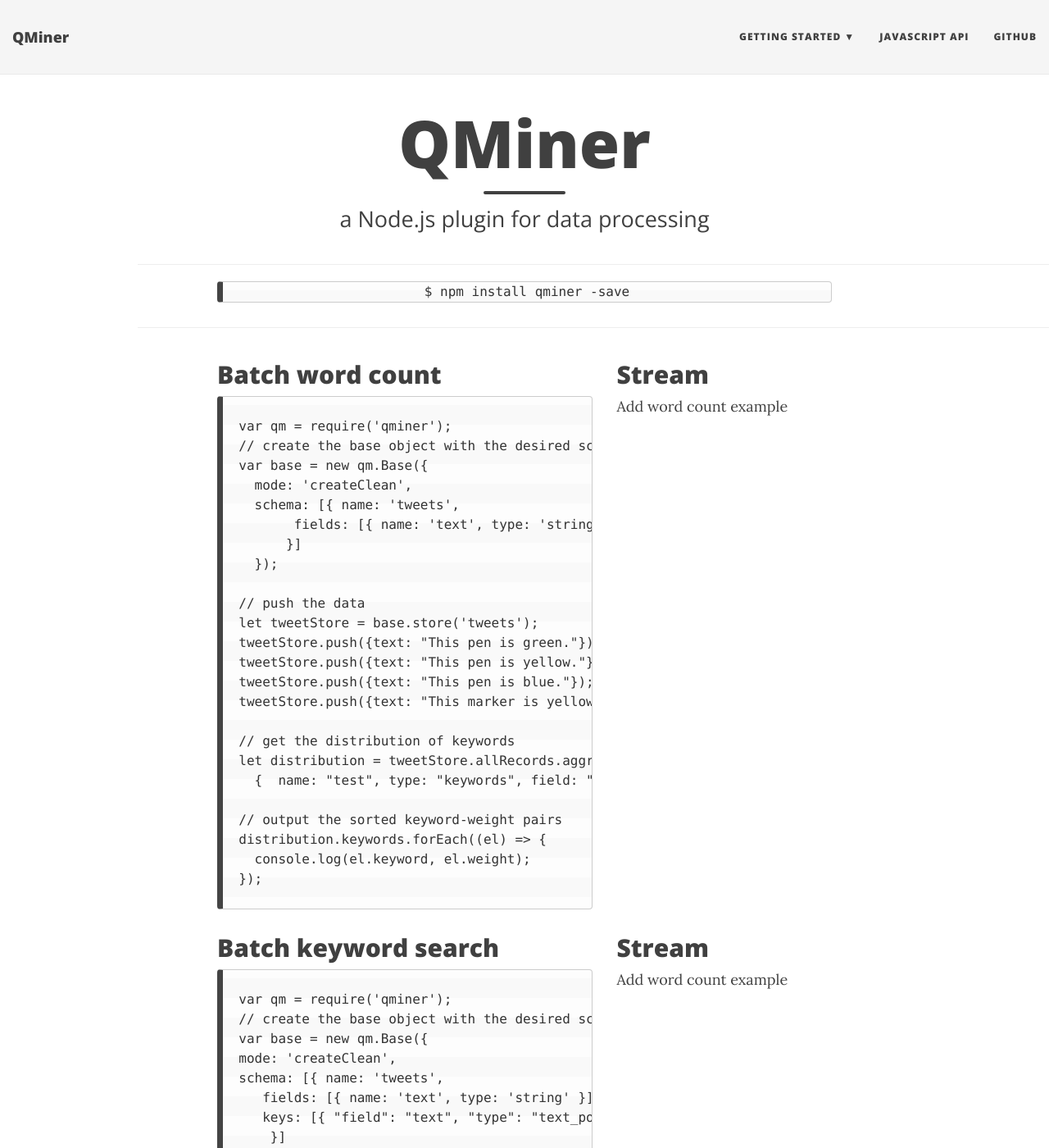
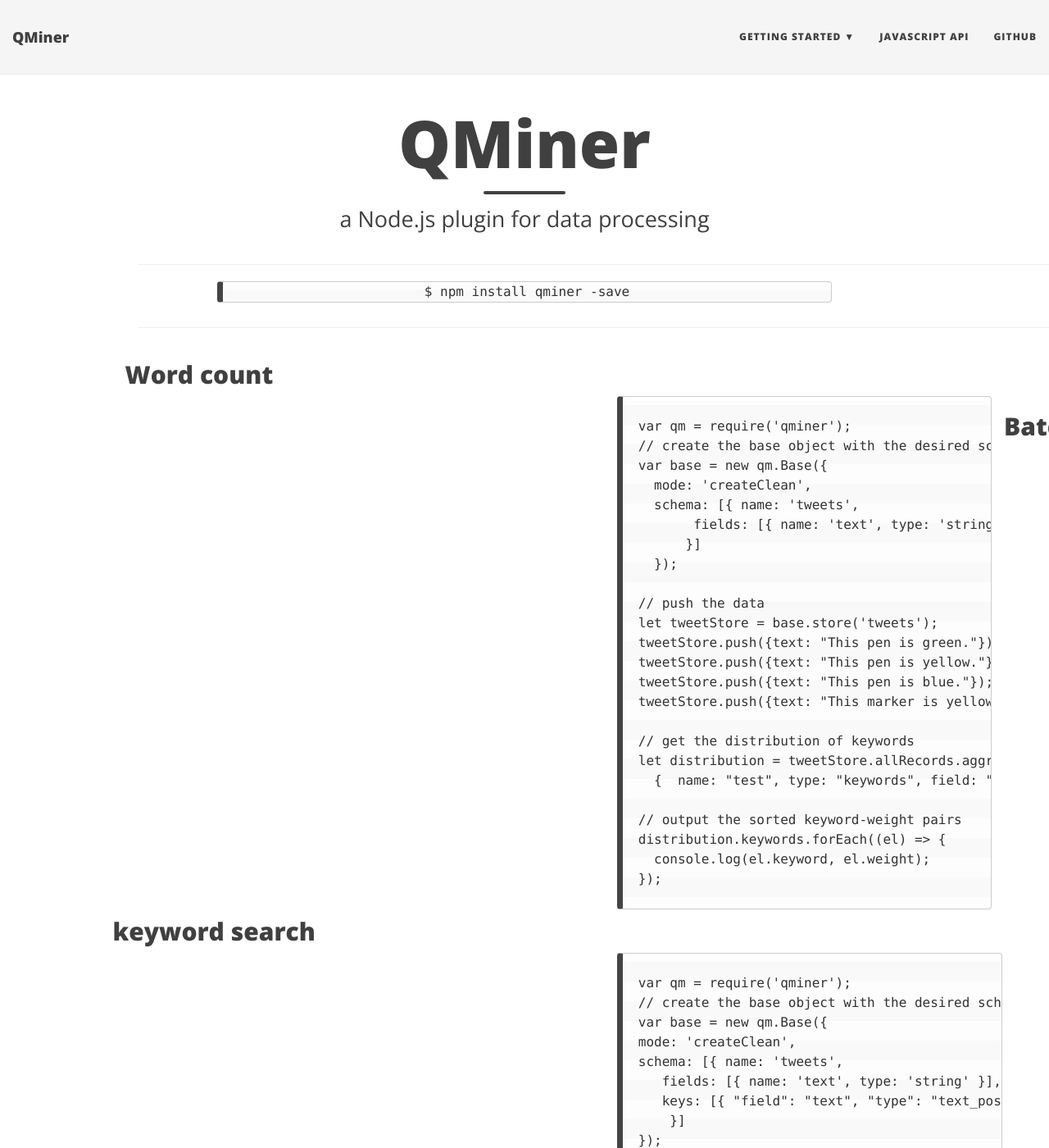
Before and after one commit to qminer/qminer.github.io, a Jekyll site: the page built from index.html, in a window 1280 px wide and 1400 px high. Shown: the whole window at 82% size. Built offline with Jekyll 4.4.1, drawn with Linux system fonts in a browser that asks for light colours; nearby versions of some CDN libraries; the list of posts is cut into pages by our own code; some of the changed text lies outside the part shown.

Commit message:
Changed to example list

```diff
--- a/index.html
+++ b/index.html
@@ -17,9 +17,12 @@
   <hr>
 
   <div class="row">
+    <h2 class="post-title"> Word count</h2>
     <div class="col-xl-5 col-lg-5 col-md-5 col-md-offset-1">
-      <h2 class="post-title"> Batch word count</h2>
-        <div class="highlighter-rouge"><div class="highlight"><pre class="highlight"><code>
+
+    </div>
+    <div class="col-xl-5 col-lg-5 col-md-5">
+       <div class="highlighter-rouge"><div class="highlight"><pre class="highlight"><code>
   var qm = require('qminer');
   // create the base object with the desired schema
   var base = new qm.Base({
@@ -45,17 +48,15 @@
     console.log(el.keyword, el.weight);
   });
       </code></pre></div></div>
-    </div>
-    <div class="col-xl-5 col-lg-5 col-md-5">
-      <h2 class="post-title"> Stream </h2>
-        Add word count example
-    </div>
   </div>
 
   <div class="row">
+    <h2 class="post-title"> Batch keyword search</h2>
     <div class="col-xl-5 col-lg-5 col-md-5 col-md-offset-1">
-      <h2 class="post-title"> Batch keyword search</h2>
-      <div class="highlighter-rouge"><div class="highlight"><pre class="highlight"><code>
+
+    </div>
+    <div class="col-xl-5 col-lg-5 col-md-5">
+     <div class="highlighter-rouge"><div class="highlight"><pre class="highlight"><code>
   var qm = require('qminer');
   // create the base object with the desired schema
   var base = new qm.Base({
@@ -85,16 +86,15 @@
   });
          </code></pre></div></div>
     </div>
-    <div class="col-xl-5 col-lg-5 col-md-5">
-      <h2 class="post-title"> Stream </h2>
-        Add word count example
-    </div>
   </div>
 
    <div class="row">
+    <h2 class="post-title"> Text search</h2>
     <div class="col-xl-5 col-lg-5 col-md-5 col-md-offset-1">
-      <h2 class="post-title"> Batch text search</h2>
-      <div class="highlighter-rouge"><div class="highlight"><pre class="highlight"><code>
+
+    </div>
+    <div class="col-xl-5 col-lg-5 col-md-5">
+     <div class="highlighter-rouge"><div class="highlight"><pre class="highlight"><code>
   var qm = require('qminer');
   // create the base object with the desired schema
   var base = new qm.Base({
@@ -124,10 +124,6 @@
   sim.print();
          </code></pre></div></div>
     </div>
-    <div class="col-xl-5 col-lg-5 col-md-5">
-      <h2 class="post-title"> Stream </h2>
-        Add word count example
-    </div>
   </div>
 
   <hr>
```
